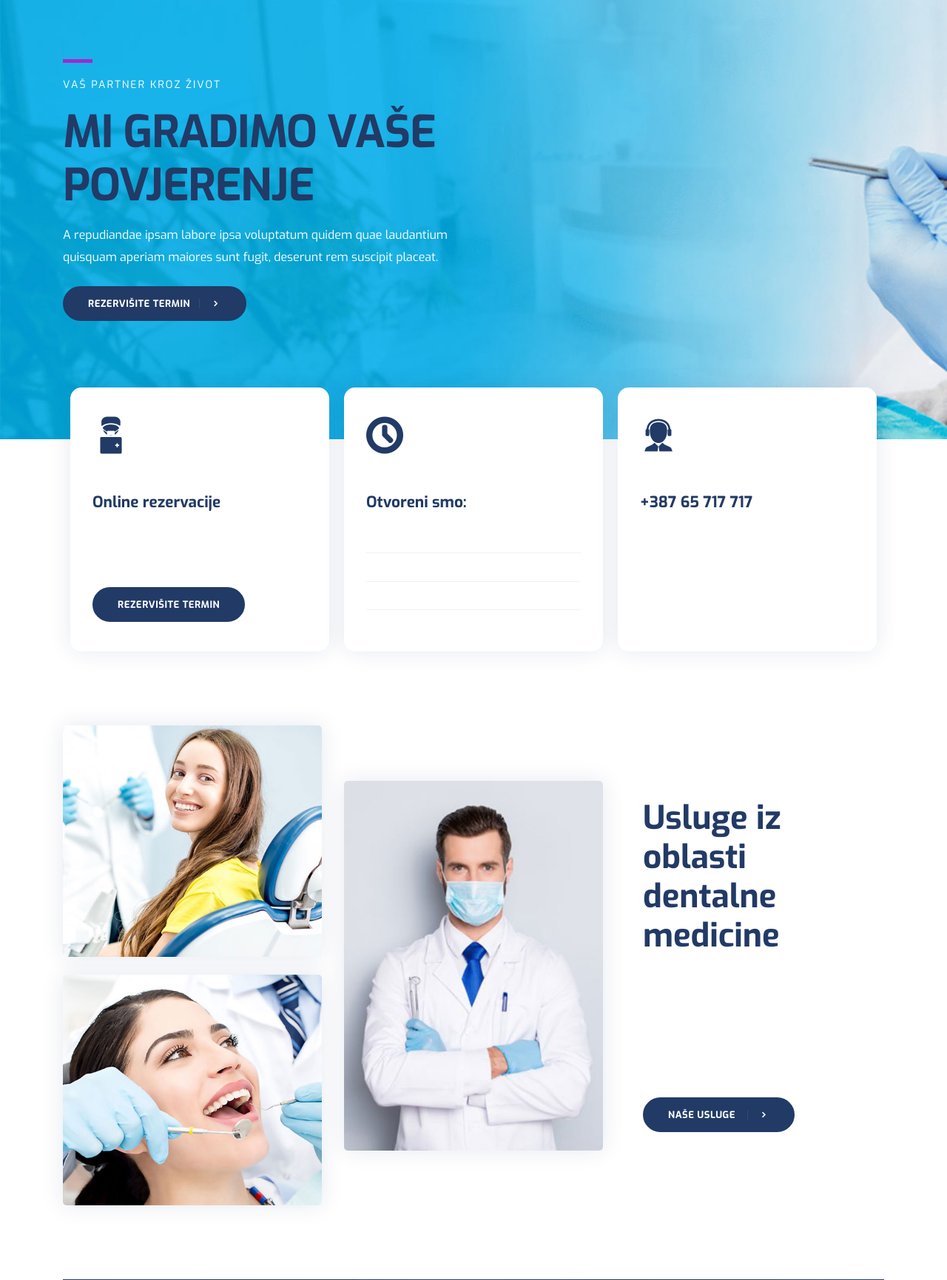
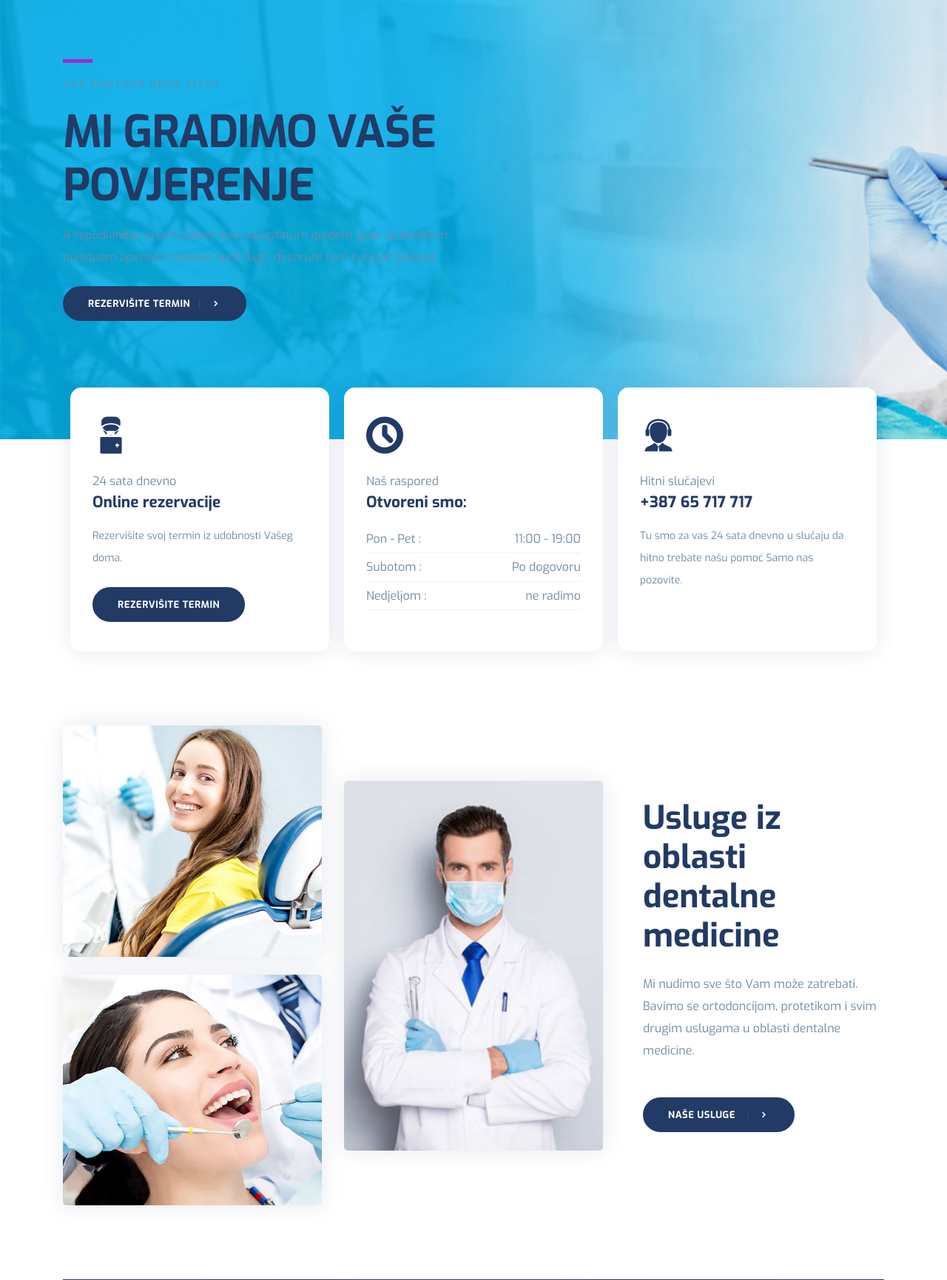
Before and after one commit to kico0304/dentalux, a PHP site: page / in a window 1280 px wide. Shown: the part 169-1900 px from the top of the page at 74% size. Run offline with PHP 8.4, Linux system fonts and the light colour scheme.

Commit message:
color reverted

```diff
--- a/css/style.css
+++ b/css/style.css
@@ -21,7 +21,7 @@ body {
   font-family: "Exo", sans-serif;
   -webkit-font-smoothing: antialiased;
   font-size: 16px;
-  color: #fff;
+  color: #6F8BA4;
   font-weight: 400;
 }
 
```
